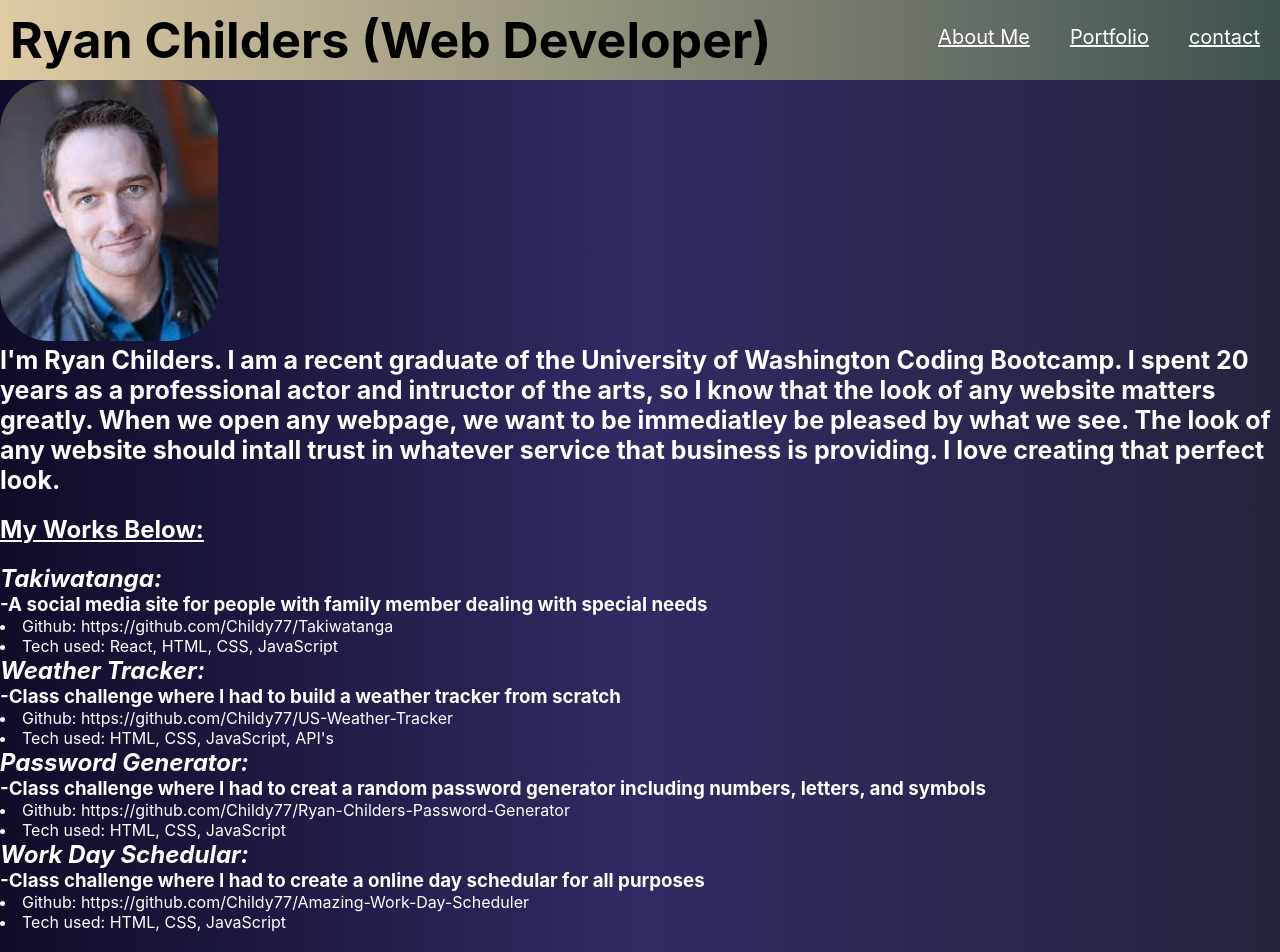
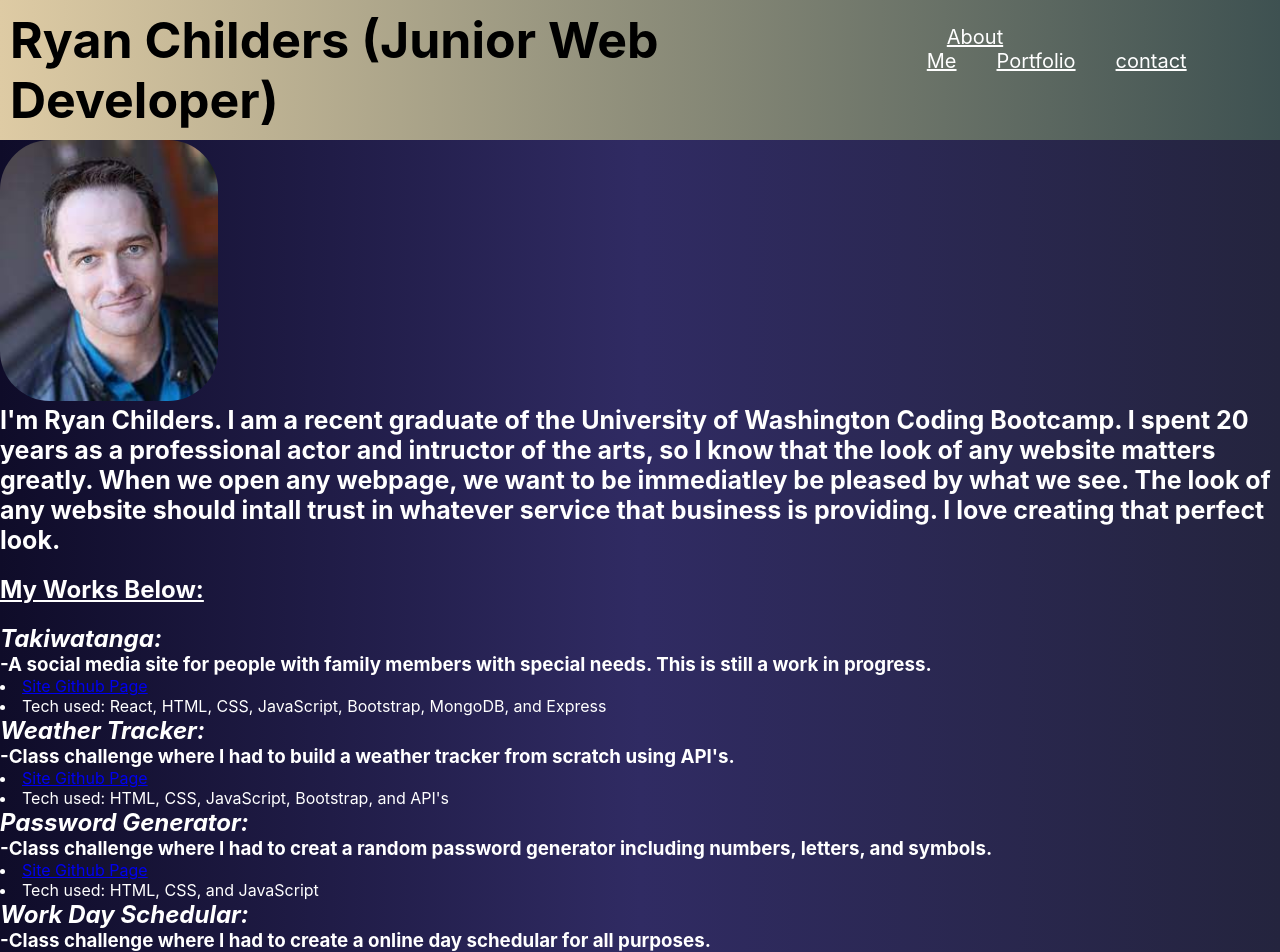
Before and after one commit to Childy77/Ryan-Childers-Website-Portfolio, a React (Create React App) app: page / in a window 1280 px wide. Shown: the top 952 px of the page. Built offline with nearby package versions, Linux system fonts and the light colour scheme.

Commit message:
added links to github, and changed pictures

```diff
--- a/src/components/about-me.js
+++ b/src/components/about-me.js
@@ -14,24 +14,34 @@ const AboutMe = () => {
         <h1 className="works-below">My Works Below:</h1>
         <br></br>
         <h1 className="work-title">Takiwatanga:</h1>
-        <h3>-A social media site for people with family member dealing with special needs</h3>
-            <li>Github: https://github.com/Childy77/Takiwatanga </li>
-            <li>Tech used: React, HTML, CSS, JavaScript </li>
+        <h3>-A social media site for people with family members with special needs.  This is still a work in progress.</h3>
+            <li>
+                <a href="https://github.com/Childy77/Takiwatanga">Site Github Page</a>
+            </li>
+            <li>Tech used: React, HTML, CSS, JavaScript, Bootstrap, MongoDB, and Express </li>
 
         <h1 className="work-title">Weather Tracker:</h1>
-            <h3>-Class challenge where I had to build a weather tracker from scratch</h3>
-            <li>Github: https://github.com/Childy77/US-Weather-Tracker </li>
-            <li>Tech used: HTML, CSS, JavaScript, API's </li>
+            <h3>-Class challenge where I had to build a weather tracker from scratch using API's.</h3>
+            <li>
+                <a href="https://github.com/Childy77/US-Weather-Tracker">Site Github Page</a>
+            </li>
+            <li>Tech used: HTML, CSS, JavaScript, Bootstrap, and API's </li>
 
         <h1 className="work-title">Password Generator:</h1>
-            <h3>-Class challenge where I had to creat a random password generator including numbers, letters, and symbols</h3>
-            <li>Github: https://github.com/Childy77/Ryan-Childers-Password-Generator </li>
-            <li>Tech used: HTML, CSS, JavaScript </li>
+            <h3>-Class challenge where I had to creat a random password generator including numbers, letters, and symbols.</h3>
+            <li>
+                <a href="https://github.com/Childy77/Ryan-Childers-Password-Generator">Site Github Page</a>
+
+            </li>
+            <li>Tech used: HTML, CSS, and JavaScript </li>
 
         <h1 className="work-title">Work Day Schedular:</h1>
-        <h3>-Class challenge where I had to create a online day schedular for all purposes</h3>
-            <li>Github: https://github.com/Childy77/Amazing-Work-Day-Scheduler </li>
-            <li>Tech used: HTML, CSS, JavaScript </li>
+        <h3>-Class challenge where I had to create a online day schedular for all purposes.</h3>
+            <li>
+                <a href="https://github.com/Childy77/Amazing-Work-Day-Scheduler">Site Github Page</a>
+
+            </li>
+            <li>Tech used: HTML, CSS, and JavaScript </li>
 
 
 
--- a/src/components/navbar.js
+++ b/src/components/navbar.js
@@ -3,7 +3,7 @@ import React from "react";
 const Navbar = () => {
 return (
     <header className="header-nav">
-        <h1>Ryan Childers (Web Developer)</h1>
+        <h1>Ryan Childers (Junior Web Developer)</h1>
         <nav className="top-menu">
             <ul>
                 <li>
--- a/src/components/work.js
+++ b/src/components/work.js
@@ -4,14 +4,14 @@ import WorksCard from "./works-card";
 import Schedular from "../images/Schedular.jpg"
 import Password from "../images/Password.jpg"
 import Barometer from "../images/Barometer.jpg"
-import Workout from "../images/new-project-2023-02-06t080712.245-1.jpg"
+import Autism from "../images/Hope.png"
 const Works = [
 
     // Add URL Links
     {
         worksHeader: "Takiwatanga:",
         workslink: "https://intense-cove-24151.herokuapp.com/",
-        image: Workout,
+        image: Autism,
         description: "A man running"
     },
     {
```
Also changed, not shown: src/images/Autism-Hands.png (added), src/images/Hope.png (added).
